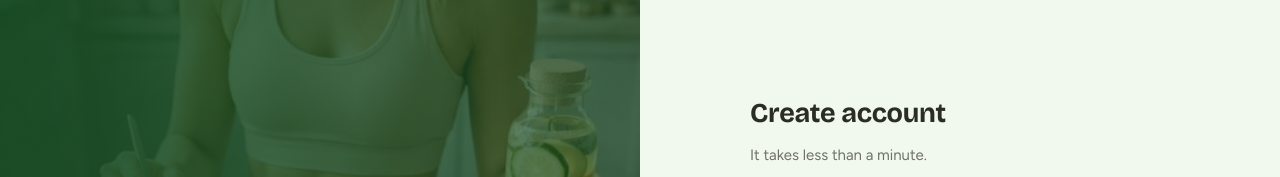
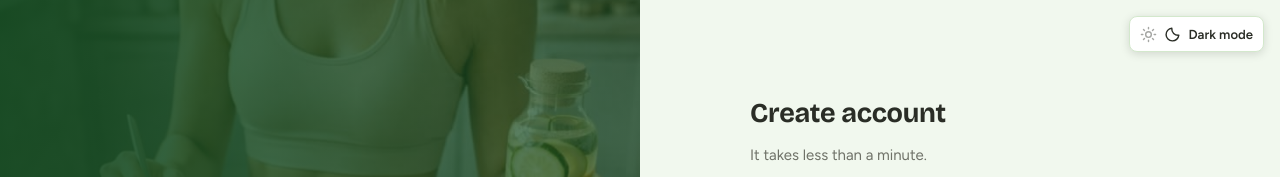
Before and after one commit to shalani2003/Recipe-Recommendation-Meal-Planner, a plain HTML site: page vitaplate/register.html in a window 1280 px wide. Shown: the top 177 px of the page. Drawn offline with nearby package versions, Linux system fonts and the light colour scheme; no server answers.

Commit message:
Add app.js script to register.html

```diff
--- a/vitaplate/register.html
+++ b/vitaplate/register.html
@@ -205,6 +205,7 @@
 
     <!-- Existing JavaScript Files -->
     <script src="js/data.js"></script>
+    <script src="js/app.js"></script>
     <script src="js/auth.js"></script>
 
     <!-- Automatic Slideshow -->
```
